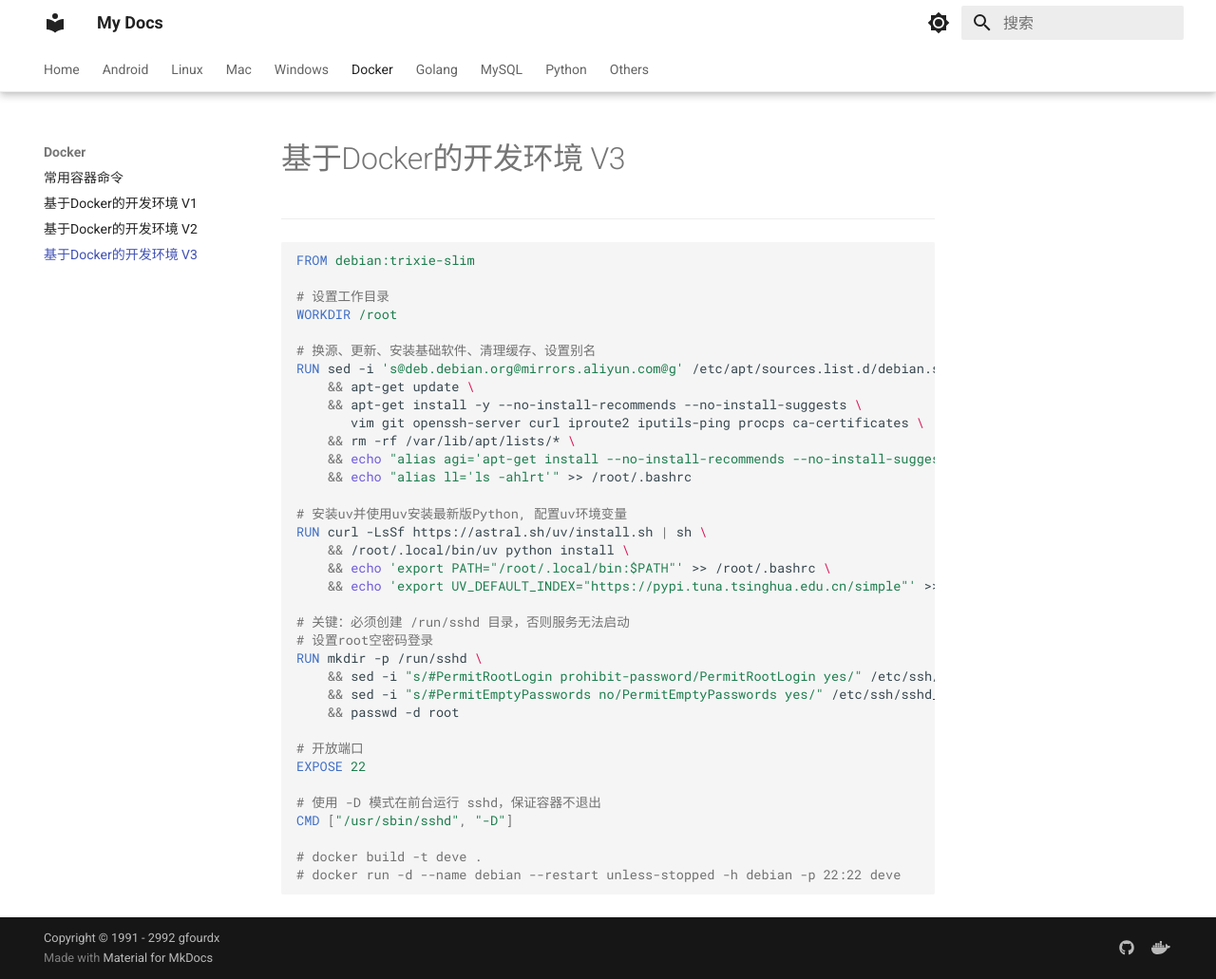
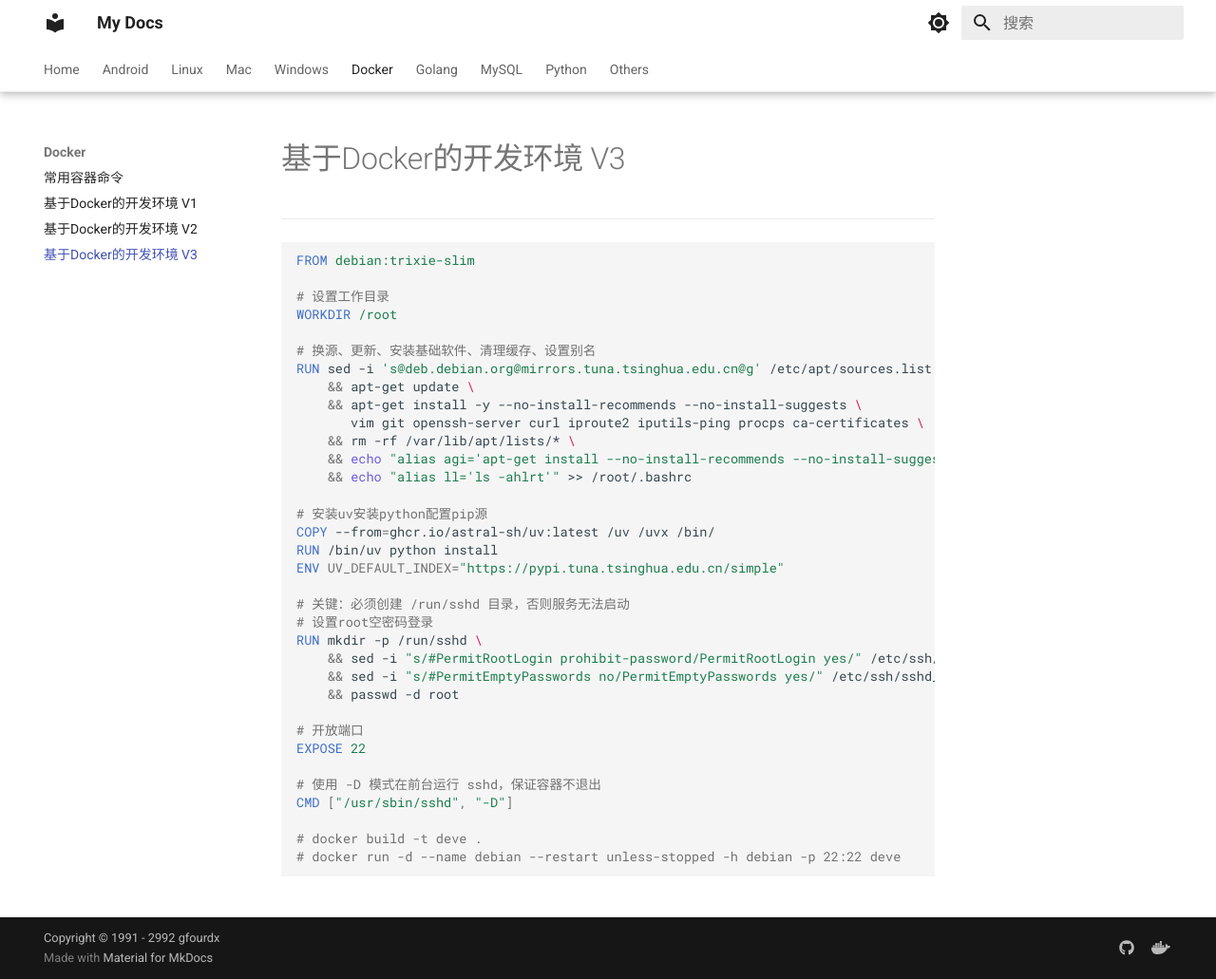
Before and after one commit to gfourdx/mydocs, an MkDocs documentation site: the page built from docs/docker/vscode-docker-dev_v3.md, in a window 1280 px wide and 1031 px high. Shown: the whole window at 95% size. Built offline with MkDocs 1.6.1 and Material for MkDocs 9.7.7, drawn with Linux system fonts in a browser that asks for light colours.

Commit message:
更新文档

```diff
--- a/docs/docker/vscode-docker-dev_v3.md
+++ b/docs/docker/vscode-docker-dev_v3.md
@@ -9,7 +9,7 @@
 WORKDIR /root
 
 # 换源、更新、安装基础软件、清理缓存、设置别名
-RUN sed -i 's@deb.debian.org@mirrors.aliyun.com@g' /etc/apt/sources.list.d/debian.sources \
+RUN sed -i 's@deb.debian.org@mirrors.tuna.tsinghua.edu.cn@g' /etc/apt/sources.list.d/debian.sources \
     && apt-get update \
     && apt-get install -y --no-install-recommends --no-install-suggests \
        vim git openssh-server curl iproute2 iputils-ping procps ca-certificates \
@@ -17,11 +17,10 @@
     && echo "alias agi='apt-get install --no-install-recommends --no-install-suggests'" >> /root/.bashrc \
     && echo "alias ll='ls -ahlrt'" >> /root/.bashrc
 
-# 安装uv并使用uv安装最新版Python, 配置uv环境变量
-RUN curl -LsSf https://astral.sh/uv/install.sh | sh \
-    && /root/.local/bin/uv python install \
-    && echo 'export PATH="/root/.local/bin:$PATH"' >> /root/.bashrc \
-    && echo 'export UV_DEFAULT_INDEX="https://pypi.tuna.tsinghua.edu.cn/simple"' >> /root/.bashrc
+# 安装uv安装python配置pip源
+COPY --from=ghcr.io/astral-sh/uv:latest /uv /uvx /bin/
+RUN /bin/uv python install
+ENV UV_DEFAULT_INDEX="https://pypi.tuna.tsinghua.edu.cn/simple"
 
 # 关键：必须创建 /run/sshd 目录，否则服务无法启动
 # 设置root空密码登录
--- a/mkdocs.yml
+++ b/mkdocs.yml
@@ -79,6 +79,7 @@
     - mac/命令行配置Mac代理.md
     - mac/UTM安装Windows.md
     - mac/分析brew无用的包.md
+    - mac/TinyRDM Ghostty fish.md
   - Windows:
     - windows/KMS激活.md
     - windows/WSL端口转发.md
```
Also changed, not shown: docs/docker/container_cmd.md (+3 -5 lines), docs/mac/TinyRDM Ghostty fish.md (added, +55 -0 lines), pyproject.toml (+3 -54 lines), 1 other file.
